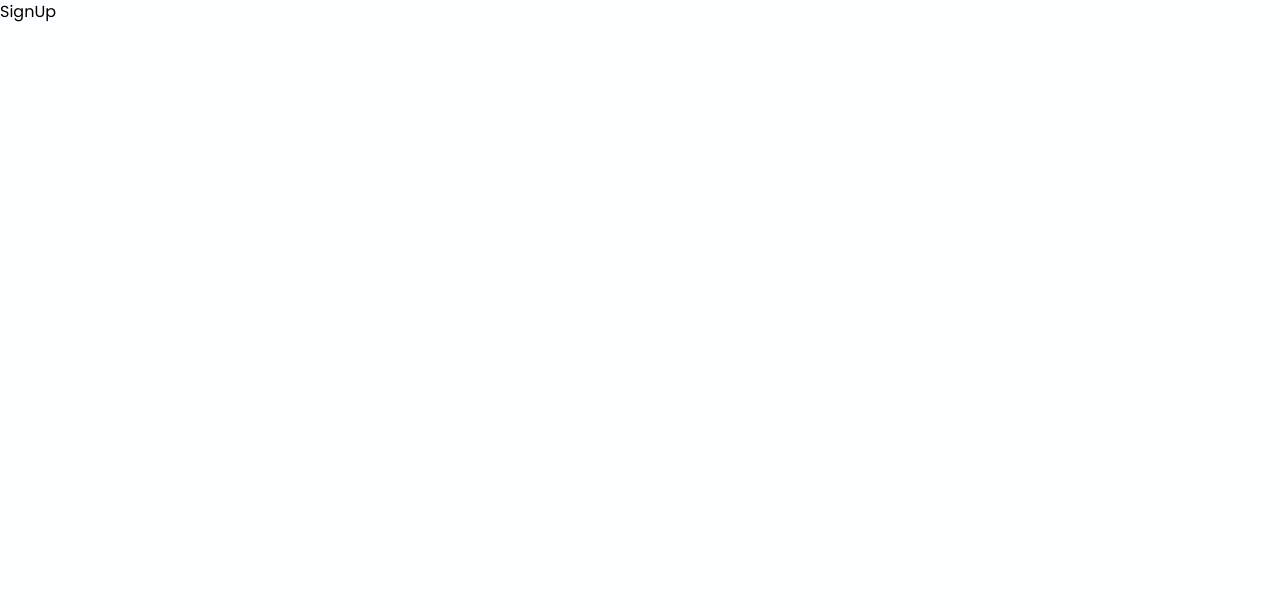
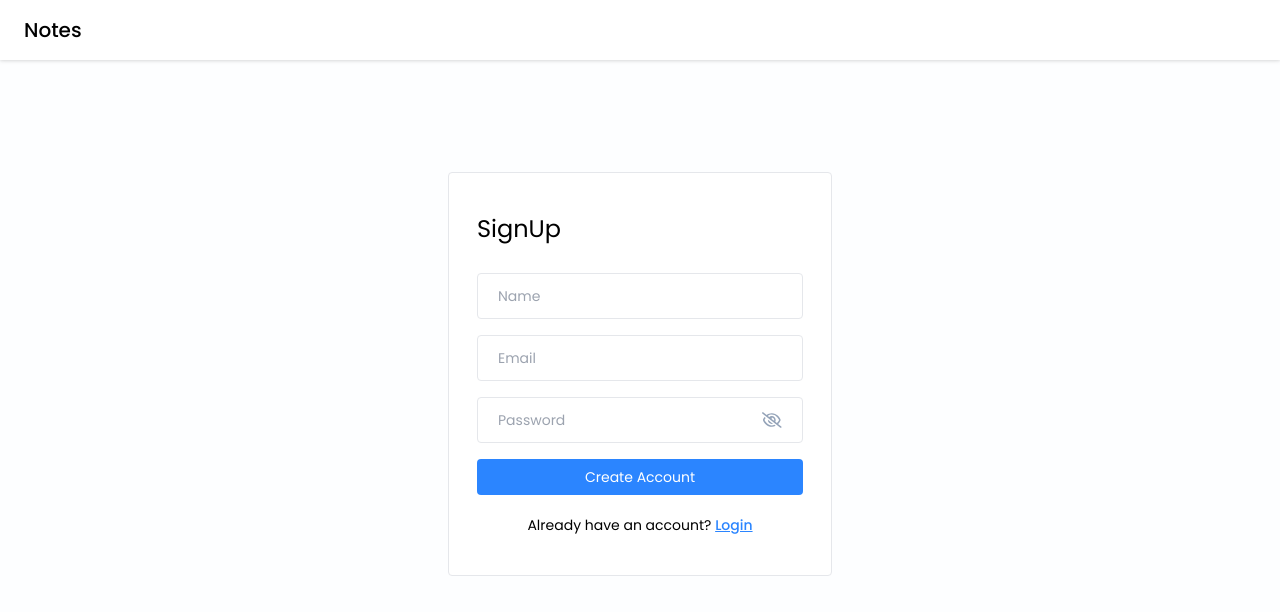
Before and after one commit to iamRyuu/Notes-App, a React (Vite) app in the folder frontend/notes_challenge/: page /signup in a window 1280 px wide. Shown: the top 612 px of the page. Built offline with nearby package versions, Linux system fonts and the light colour scheme.

Commit message:
Create SignUp view

```diff
--- a/frontend/notes_challenge/src/pages/SignUp/SignUp.jsx
+++ b/frontend/notes_challenge/src/pages/SignUp/SignUp.jsx
@@ -1,10 +1,79 @@
 // eslint-disable-next-line no-unused-vars
-import React from "react";
+import React, { useState } from "react";
+import Navbar from "../../components/Navbar/Navbar";
+import PasswordInput from "../../components/Input/PasswordInput";
+import { Link } from "react-router-dom";
+import { validateEmail } from "../../utils/helper";
 
 const SignUp = () => {
+  const [name, setName] = useState("");
+  const [email, setEmail] = useState("");
+  const [password, setPassword] = useState("");
+  const [error, setError] = useState(null);
+
+  const handleSignUp = async (e) => {
+    e.preventDefault();
+
+    if(!name){
+      setError("Please enter your name")
+      return;
+    }
+    if (!validateEmail(email)) {
+      setError("Please enter a valid mail.");
+      return;
+    }
+    if (!password) {
+      setError("enter the password");
+    }
+
+    setError("");
+  };
   return (
-  <div>SignUp</div>
-  )
+    <>
+      <Navbar />
+      <div className="flex items-center justify-center mt-28">
+        <div className="w-96 border rounded bg-white px-7 py-10">
+          <form onSubmit={handleSignUp}>
+            <h4 className="text-2xl mb-7">SignUp</h4>
+
+            <input
+              type="text"
+              placeholder="Name"
+              className="input-box"
+              value={name}
+              onChange={(e) => setName(e.target.value)}
+            />
+
+            <input
+              type="text"
+              placeholder="Email"
+              className="input-box"
+              value={email}
+              onChange={(e) => setEmail(e.target.value)}
+            />
+
+            <PasswordInput
+              value={password}
+              onChange={(e) => setPassword(e.target.value)}
+            />
+
+            {error && <p className="text-red-500 text-xs pb-1">{error}</p>}
+
+            <button type="submit" className="btn-primary">
+              Create Account
+            </button>
+
+            <p className="text-sm text-center mt-4">
+              Already have an account?{" "}
+              <Link to="/login" className="font-medium text-primary underline ">
+                Login
+              </Link>
+            </p>
+          </form>
+        </div>
+      </div>
+    </>
+  );
 };
 
 export default SignUp;
```
